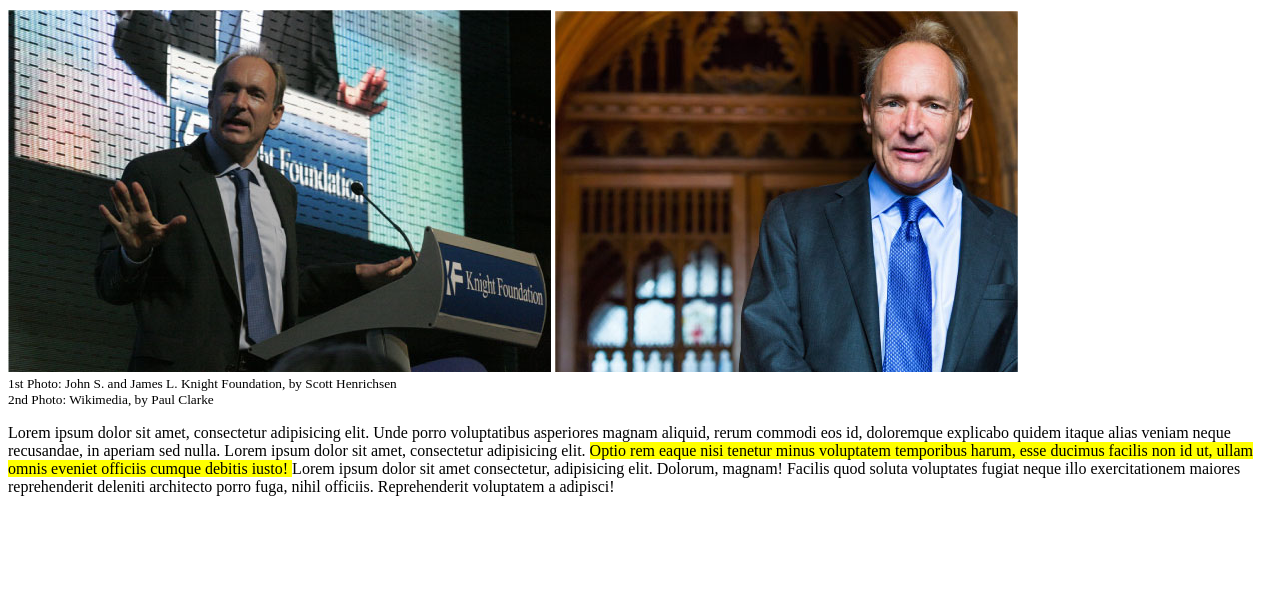
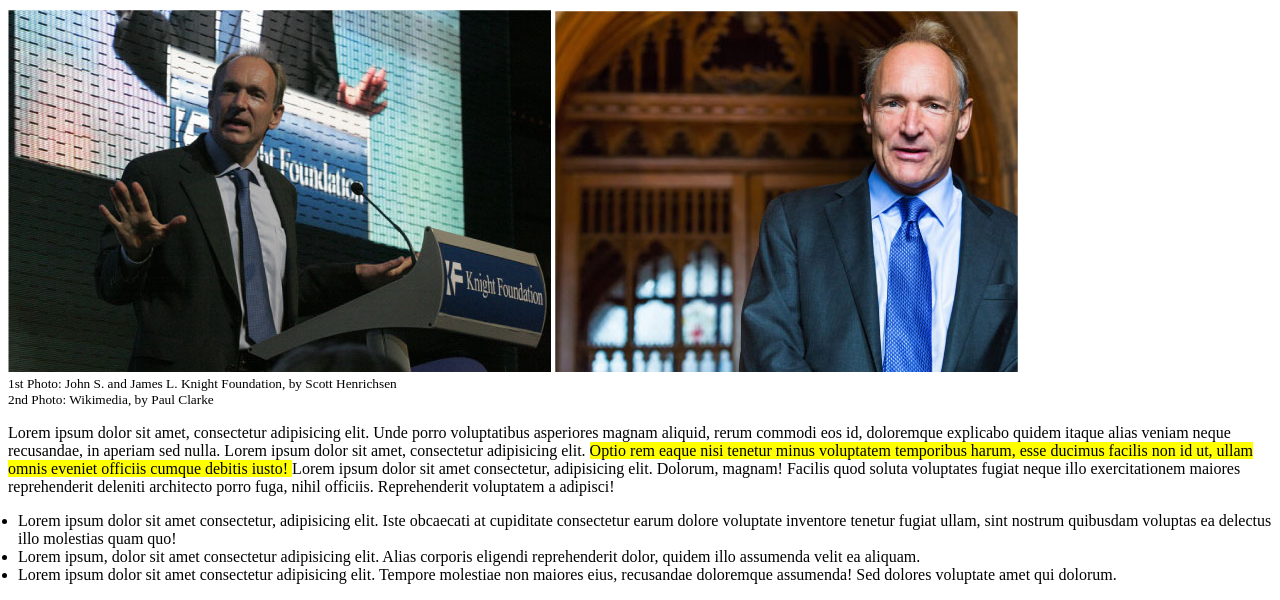
Before and after one commit to f-dib/html-css-booleaner, a plain HTML site: page index.html in a window 1280 px wide. Shown: the part 215-815 px from the top of the page. Drawn offline with Linux system fonts and the light colour scheme; files whose address does not match are found by name.

Commit message:
added unordered list

```diff
--- a/css/style.css
+++ b/css/style.css
@@ -41,3 +41,7 @@ header{
 .highlighter{
     background-color: yellow;
 }
+
+#list{
+    padding-left: 10px;
+}
--- a/index.html
+++ b/index.html
@@ -38,6 +38,13 @@
             nihil officiis. Reprehenderit voluptatem a adipisci!
         </p>
 
+        <ul id="list">
+            <li>Lorem ipsum dolor sit amet consectetur, adipisicing elit. Iste obcaecati at cupiditate consectetur earum dolore voluptate inventore tenetur fugiat ullam, sint nostrum quibusdam voluptas ea delectus illo molestias quam quo!</li>
+            <li>Lorem ipsum, dolor sit amet consectetur adipisicing elit. Alias corporis eligendi reprehenderit dolor, quidem illo assumenda velit ea aliquam.</li>
+            <li>Lorem ipsum dolor sit amet consectetur adipisicing elit. Tempore molestiae non maiores eius, recusandae doloremque assumenda! Sed dolores voluptate amet qui dolorum.</li>
+        </ul>
+
+
     </main>
 
 </body>
```
